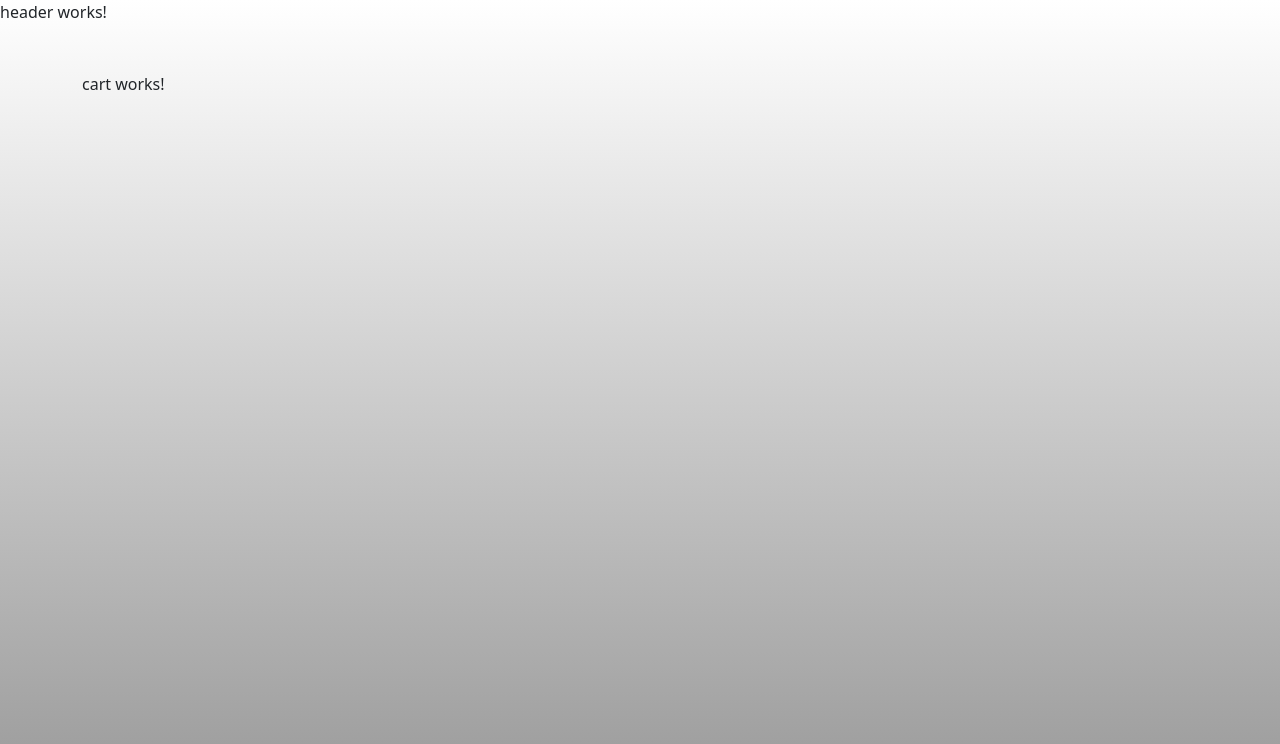
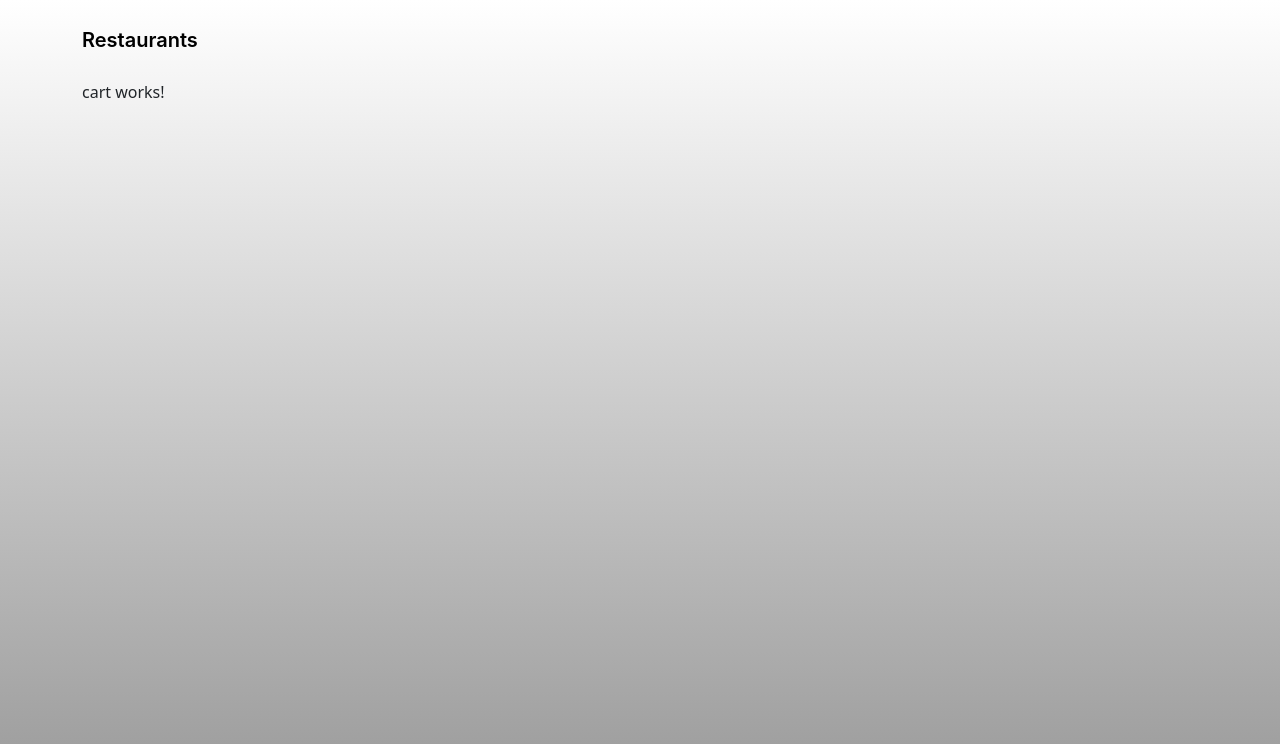
Before and after one commit to mohaameedawad/Dyne-Task, an Angular app: page /cart in a window 1280 px wide. Shown: the top 744 px of the page. Built offline with nearby package versions, Linux system fonts and the light colour scheme.

Commit message:
changing header title depends on the activated route and saving it in local storge in case we refresh any page it will give us the right header

```diff
--- a/package.json
+++ b/package.json
@@ -20,6 +20,7 @@
     "@angular/platform-browser": "^18.0.0",
     "@angular/platform-browser-dynamic": "^18.0.0",
     "@angular/router": "^18.0.0",
+    "@fortawesome/fontawesome-free": "^6.5.2",
     "bootstrap": "^5.3.3",
     "jquery": "^3.7.1",
     "popper.js": "^1.16.1",
--- a/src/app/app.component.html
+++ b/src/app/app.component.html
@@ -1,6 +1,6 @@
 
 <app-header></app-header>
 
-<div class="container mt-5">
+<div class="container">
   <router-outlet></router-outlet>
 </div>
--- a/src/app/home/components/home.component.html
+++ b/src/app/home/components/home.component.html
@@ -3,8 +3,10 @@
 
 <div class="container">
     <div class="row">
-      <div *ngFor="let restaurant of restaurants" class="col-6 col-md-3 d-flex justify-content-center mb-3">
-        <app-restaurant-menu-card [restaurant]="restaurant"></app-restaurant-menu-card>
+      <div *ngFor="let restaurant of restaurants" class="col-6 col-md-3 d-flex justify-content-center ">
+        <app-restaurant-menu-card [restaurant]="restaurant"
+             routerLink="/menu/{{restaurant.id}}"
+             (click)="updateNavBarBrand( restaurant.name,  false)"></app-restaurant-menu-card>
       </div>
     </div>
   </div>
--- a/src/app/home/components/home.component.ts
+++ b/src/app/home/components/home.component.ts
@@ -1,5 +1,6 @@
 import { Component, OnInit } from '@angular/core';
 import { HomeService } from '../services/home.service';
+import { SharedService } from '../../shared/services/sharedservice';
 
 @Component({
   selector: 'app-home',
@@ -10,17 +11,23 @@ export class HomeComponent implements OnInit{
 
   restaurants: any[] = [];
 
-  constructor(private service: HomeService) { }
+  constructor(private homeservice: HomeService,
+              private sharedService: SharedService
+  ) { }
 
   ngOnInit(): void {
     this.getRestaurantsList();
+    this.updateNavBarBrand("Restaurants" , true)
   }
 
   getRestaurantsList() {
-    this.service.getRestaurantsList().subscribe((res: any) => {
-      console.log(res)
+    this.homeservice.getRestaurantsList().subscribe((res: any) => {
       this.restaurants = res
     })
   }
 
+  updateNavBarBrand(title: string, isHomePage: boolean): void {
+    this.sharedService.updateHeaderTitle(title, isHomePage);
+  }
+
 }
--- a/src/app/menu/menu-routing.module.ts
+++ b/src/app/menu/menu-routing.module.ts
@@ -2,7 +2,17 @@ import { NgModule } from '@angular/core';
 import { RouterModule, Routes } from '@angular/router';
 import { MenuComponent } from './menu.component';
 
-const routes: Routes = [{ path: '', component: MenuComponent }];
+const routes: Routes = [
+  {
+    path: '',
+    redirectTo: '',
+    pathMatch: 'full'
+  },
+  {
+    path: ':id',
+    component: MenuComponent
+  },
+];
 
 @NgModule({
   imports: [RouterModule.forChild(routes)],
--- a/src/app/menu/menu.component.ts
+++ b/src/app/menu/menu.component.ts
@@ -1,10 +1,25 @@
-import { Component } from '@angular/core';
+import { Component, OnInit } from '@angular/core';
+import { SharedService } from '../shared/services/sharedservice';
 
 @Component({
   selector: 'app-menu',
   templateUrl: './menu.component.html',
   styleUrl: './menu.component.css'
 })
-export class MenuComponent {
+export class MenuComponent implements OnInit {
+
+  constructor(private sharedService: SharedService
+) { }
+
+ngOnInit(): void {
+}
+
+getHeaderTitle() {
+  this.sharedService.getHeaderFromLocalStorage();
+}
+
+updateNavBarBrand(title: string, isHomePage: boolean): void {
+  this.sharedService.updateHeaderTitle(title, isHomePage);
+}
 
 }
--- /dev/null
+++ b/src/app/shared/services/sharedservice.ts
@@ -0,0 +1,29 @@
+import { Injectable } from '@angular/core';
+import { BehaviorSubject } from 'rxjs';
+
+@Injectable({
+  providedIn: 'root'
+})
+export class SharedService {
+  navbarBrandSubject: BehaviorSubject<object> = new BehaviorSubject<object>({
+    HeaderTitle: 'Restaurants',
+    isHomePage: true
+  });
+
+  constructor() {
+    // Initialize from local storage if available
+    this.getHeaderFromLocalStorage();
+  }
+
+  updateHeaderTitle(title: string, isHomePage: boolean): void {
+    const headerData = { HeaderTitle: title, isHomePage: isHomePage };
+    this.navbarBrandSubject.next(headerData);
+    localStorage.setItem('headerTitle', JSON.stringify(headerData));
+  }
+
+  getHeaderFromLocalStorage() {
+    const savedHeader = JSON.parse(localStorage.getItem('headerTitle')!);
+     savedHeader ? this.updateHeaderTitle(savedHeader.HeaderTitle, savedHeader.isHomePage) : this.updateHeaderTitle('Restaurants', true )
+  }
+
+  }
--- a/src/app/standalone-components/header/header.component.css
+++ b/src/app/standalone-components/header/header.component.css
@@ -0,0 +1,24 @@
+.navbar {
+    height: 80px; /* Set the desired height */
+    background-color: transparent !important; /* Ensure background is transparent */
+}
+
+.navbar-brand {
+    color: black; /* Text color */
+    font-family: 'Inter', sans-serif;
+    font-size: 20px;
+    font-weight: 600;
+}
+
+.container {
+    display: flex;
+    justify-content: space-between;
+    align-items: center;
+}
+
+.navbar-toggler-icon {
+    background-image: url('https://s3-alpha-sig.figma.com/img/d439/d683/2c7ff5f2f5b2c83da53bbb3bc7caee82?Expires=1721606400&Key-Pair-Id=APKAQ4GOSFWCVNEHN3O4&Signature=VbGRrn3GX-m2yIvw8rS~rDIDZuN0-p1UiTFlcb3DrOd2D9dPC0KFCnbptOYKpgyV7aDUEaxqeX~y991U5ChCEX02j8rjXnltNqyZ2m7-rt5x~9NcTrl3stnuwWZhYjMaltATvnkGhZ9RDX6BdgE17fPoWPbqbeRp-gwLPnoruEhS-aQAbeAy~ja7hsRh77WJtjjc5CDOclkc7HSLUBK4z2DMrupWBbuca1ZanzIGmZpwtaRIk3c1TAOrQJrfzpfK2SnN51V1UPjHIiBbLF909zugKrijVR2PN-y2M9lZCGI9yLPidXIvf9WIoqV3TA0OQu~0geDMDGoNE2NqpSknDQ__');
+    width: 30px; /* Adjust width and height as needed */
+    height: 30px;
+    background-size: cover;
+}
--- a/src/app/standalone-components/header/header.component.html
+++ b/src/app/standalone-components/header/header.component.html
@@ -1 +1,22 @@
-<p>header works!</p>
+<nav class="navbar navbar-expand-lg navbar-dark bg-transparent" style="height: 80px;">
+    <div class="container d-flex align-items-center">
+        <div>
+
+            <!-- Back arrow icon -->
+             <a *ngIf="!isHomePage"  class="text-decoration-none">
+                 <img src="https://s3-alpha-sig.figma.com/img/d26c/62bc/d8328e70b85c772d1ee42c18ada7d751?Expires=1721606400&Key-Pair-Id=APKAQ4GOSFWCVNEHN3O4&Signature=Jil7M-g9ghz8XMotqxdvPru~bspzEozY~GvJa7LfxFN3y6Wk0VC8ZIOlJYXtYY7144c-C7iB0SwQcuZJh3Ty1fgRRtzGDBGEm-f~8ilchAZGyKBpI200h2vemjkiWstKD9g1Lg-i-UTiVqwlpF3D1q03CoTat3X6jX8SDvOJkX1wsufd~ukZ~gbJ6msldSH05yXe-zdZNb4JXJRvEJCXzkWX3gm5nTDhEcuiBa2G4TVRYqQL4loiflCGI0dITjPIYtGr5HErjb-R1WH30ArAqc1aPu7CApL-CqpftiUAUQ55-WGRAknKwWliNWyIFgNFj1houL28CB7kMmdKtt4ZYA__"
+                  alt="Back" width="20" height="20" style="margin-bottom: 6px;" (click)="navigateBack()">
+                </a>
+
+                <!-- Navbar brand  -->
+                <a class="navbar-brand me-2">
+                    {{ currentHeaderTitle }}
+                </a>
+            </div>
+
+        <!-- Navbar toggler (only on home page) -->
+        <button *ngIf="isHomePage" class="navbar-toggler border-0" type="button" data-bs-toggle="collapse" data-bs-target="#navbarNav" aria-controls="navbarNav" aria-expanded="false" aria-label="Toggle navigation">
+            <span class="navbar-toggler-icon"></span>
+        </button>
+    </div>
+</nav>
--- a/src/app/standalone-components/header/header.component.ts
+++ b/src/app/standalone-components/header/header.component.ts
@@ -1,12 +1,53 @@
-import { Component } from '@angular/core';
+import { CommonModule } from '@angular/common';
+import { Component, Input } from '@angular/core';
+import { SharedModule } from '../../shared/shared.module';
+import { SharedService } from '../../shared/services/sharedservice';
+import { NavigationEnd, Router } from '@angular/router';
+import { filter } from 'rxjs';
 
 @Component({
   selector: 'app-header',
   standalone: true,
-  imports: [],
+  imports: [CommonModule],
   templateUrl: './header.component.html',
   styleUrl: './header.component.css'
 })
 export class HeaderComponent {
 
+   currentHeaderTitle!: string ;
+   isHomePage: boolean = true;
+
+  constructor(private sharedService : SharedService,
+              private router: Router
+  ) {
+    this.gettingHeaderTitle();
+
+  }
+
+  ngOnInit(): void { }
+
+  gettingHeaderTitle() {
+
+    this.sharedService.navbarBrandSubject.subscribe((res: any) => {
+      this.currentHeaderTitle = res.HeaderTitle
+      this.isHomePage = res.isHomePage;
+    })
+  }
+
+  navigateBack(): void {
+      const currentUrl = this.router.url;
+      switch (true) {
+        case currentUrl.startsWith('/menu'):
+          this.router.navigate(['/home']);
+          break;
+        default:
+          break;
+      }
+      this.sharedService.updateHeaderTitle(this.currentHeaderTitle, this.isHomePage);
+  }
+
+
+
+
+
 }
--- a/src/app/standalone-components/restaurant-menu-card/restaurant-menu-card.component.css
+++ b/src/app/standalone-components/restaurant-menu-card/restaurant-menu-card.component.css
@@ -12,7 +12,7 @@
     width: 163.73px;
     height: 262.71px;
     border-radius: 5px;
-    margin: 16px;
+    margin: 8px 16px;
     transition: transform 0.2s;
     background-size: cover;
     color: white;
@@ -25,6 +25,7 @@
 .card-body {
     position: absolute;
     top: 0;
+    border-radius: 3px;
     height: 100%;
     width: 100%;
     background: linear-gradient(180deg, rgba(0, 0, 0, 0) 17.98%, rgba(0, 0, 0, 0.8) 77.86%);
@@ -42,6 +43,7 @@
     height: 18px;
     font-size: 11px;
     padding: 2px 5px 3px;
+    font-weight: 400;
     border-radius: 5px; /* Border radius from all sides */
     background-color: rgba(255, 255, 255, 1); /* Adjust opacity or color as needed */
     margin-right: 5px; /* Adjust margin between badges */
@@ -50,19 +52,17 @@
 .title {
     position: absolute;
     width: 100%;
-    /* height: 19px; */
     font-size: 16px;
     line-height: 19.36px;
     top: 208px;
     left: 8px;
     opacity: 0.9;
     border-radius: 5px; /* Border radius from all sides */
-    text-shadow: 1px 1px 2px black; /* Add text shadow for better readability */
+    /* text-shadow: 1px 1px 2px black;  */
 }
 
 .card-title {
-    font-size: 1.25rem; /* Adjust font size as needed */
+    font-size: 11px; /* Adjust font size as needed */
     margin: 0;
-    gap: 0px; /* Remove any gap between lines if any */
     opacity: 100; /* Set opacity to 0 to make it initially invisible */
 }
--- a/src/app/standalone-components/restaurant-menu-card/restaurant-menu-card.component.html
+++ b/src/app/standalone-components/restaurant-menu-card/restaurant-menu-card.component.html
@@ -4,7 +4,7 @@
     <div class="card-body d-flex flex-column justify-content-end">
         <div class="titleBox">
             <div class="title">
-                <p >{{ restaurant.name }}</p>
+                <div>{{ restaurant.name }}</div>
             </div>
             <div class="tags mt-2">
                 <span *ngFor="let tag of restaurant.tags" class="badge bg-light text-dark me-1">{{ tag }}</span>
```
Also changed, not shown: 1 other file (tests, documents, lock files or other folders).
